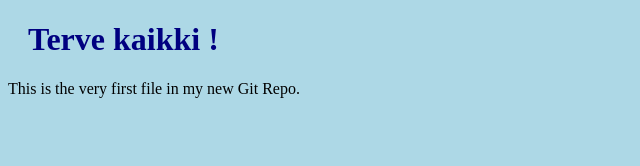
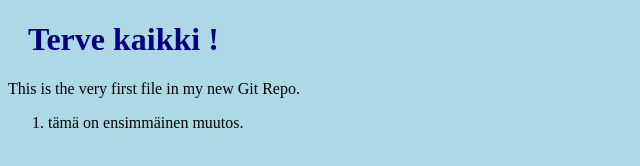
Before and after one commit to tommhan/hello-world, a plain HTML site: page index.html in a window 1280 px wide. Shown: the whole page, without its empty margins (0-640 px from the left). Drawn offline with Linux system fonts and the light colour scheme.

Commit message:
New line added

```diff
--- a/index.html
+++ b/index.html
@@ -10,6 +10,9 @@
 <body>
 <h1>Terve kaikki !</h1>
 <p>This is the very first file in my new Git Repo.</p>
+<ol>
+    <li>tämä on ensimmäinen muutos.</li>
+</ol>
 
 </body>
 
```
